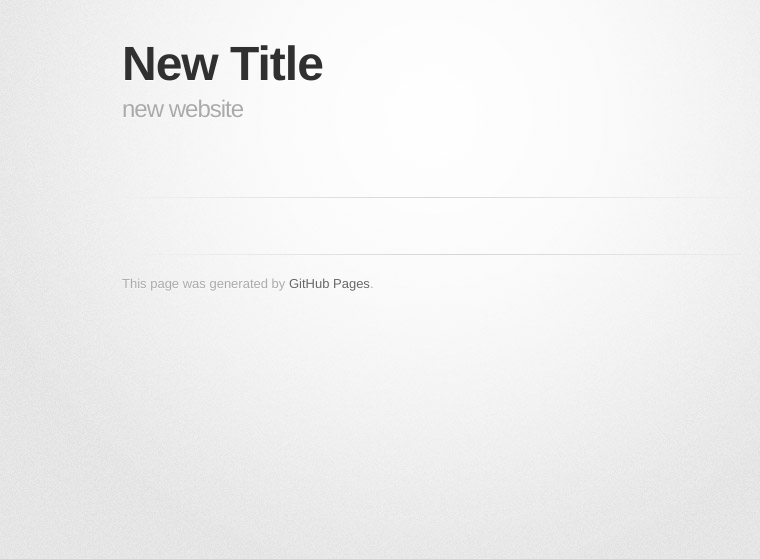
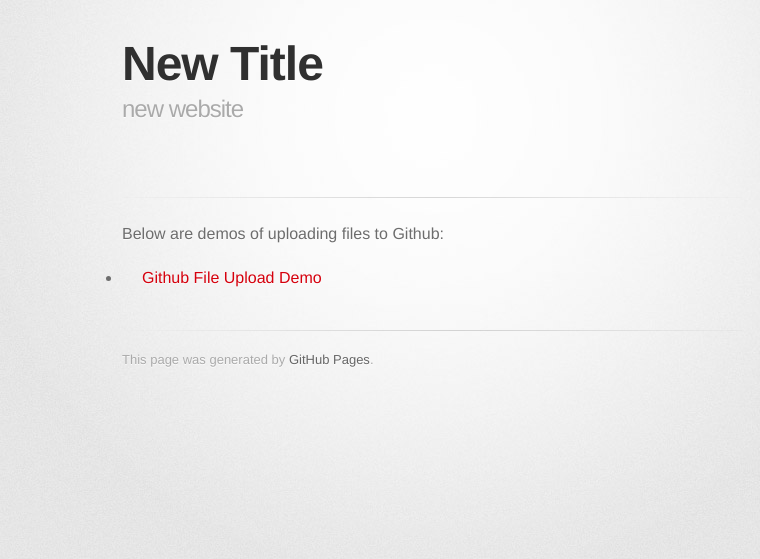
Before and after one commit to fillpd/fillpd.github.io, a Jekyll site: the page built from index.md, in a window 1280 px wide. Shown: the top 559 px of the page, without its empty margins (208-968 px from the left). Built offline with Jekyll 4.4.1, drawn with Linux system fonts in a browser that asks for light colours; some web fonts are replaced; our own code applies the rules of GitHub Pages for plain Markdown files.

Commit message:
Update index.md

```diff
--- a/index.md
+++ b/index.md
@@ -2,3 +2,7 @@
 title: New Title
 description: new website
 ---
+
+Below are demos of uploading files to Github:
+
+- [Github File Upload Demo](/GithubDemo/index.md)
```
